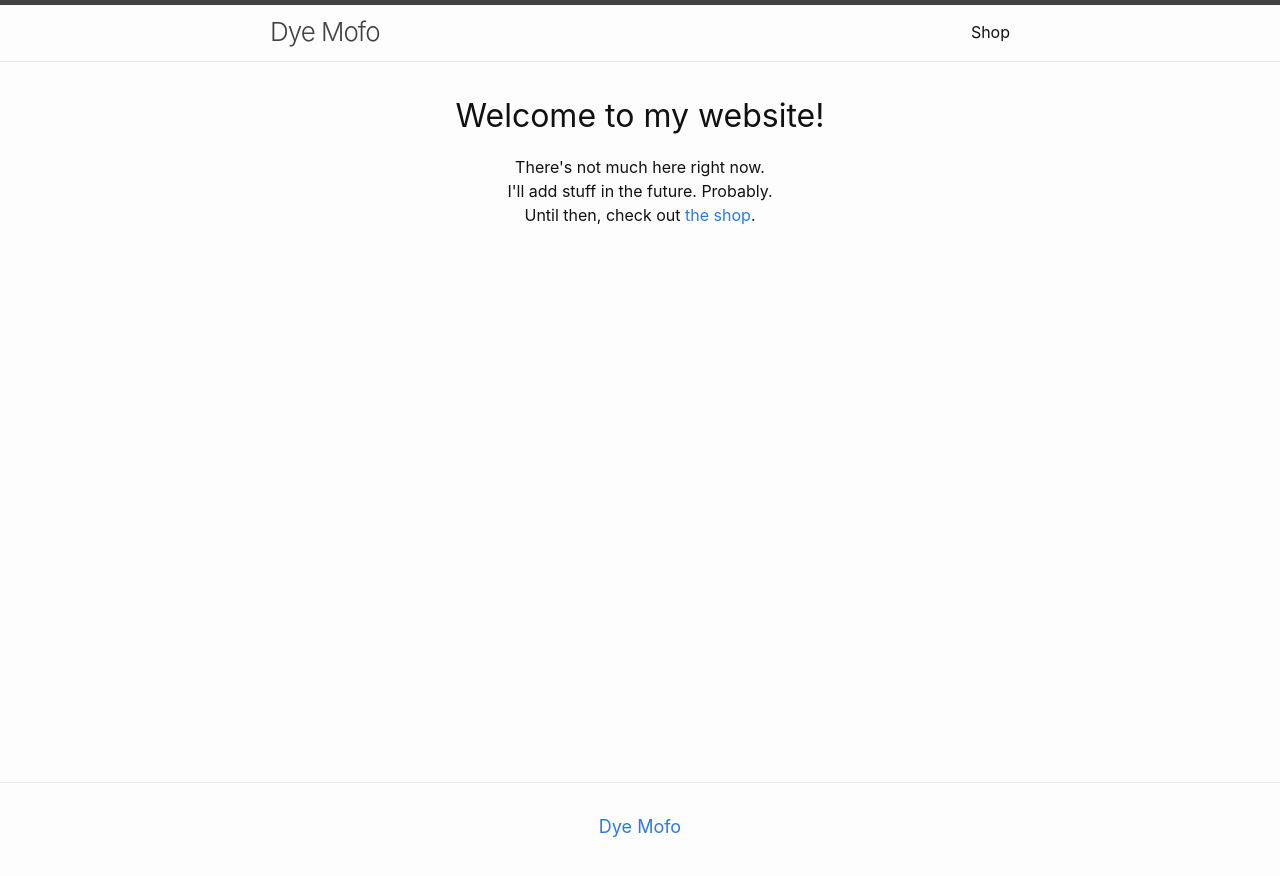
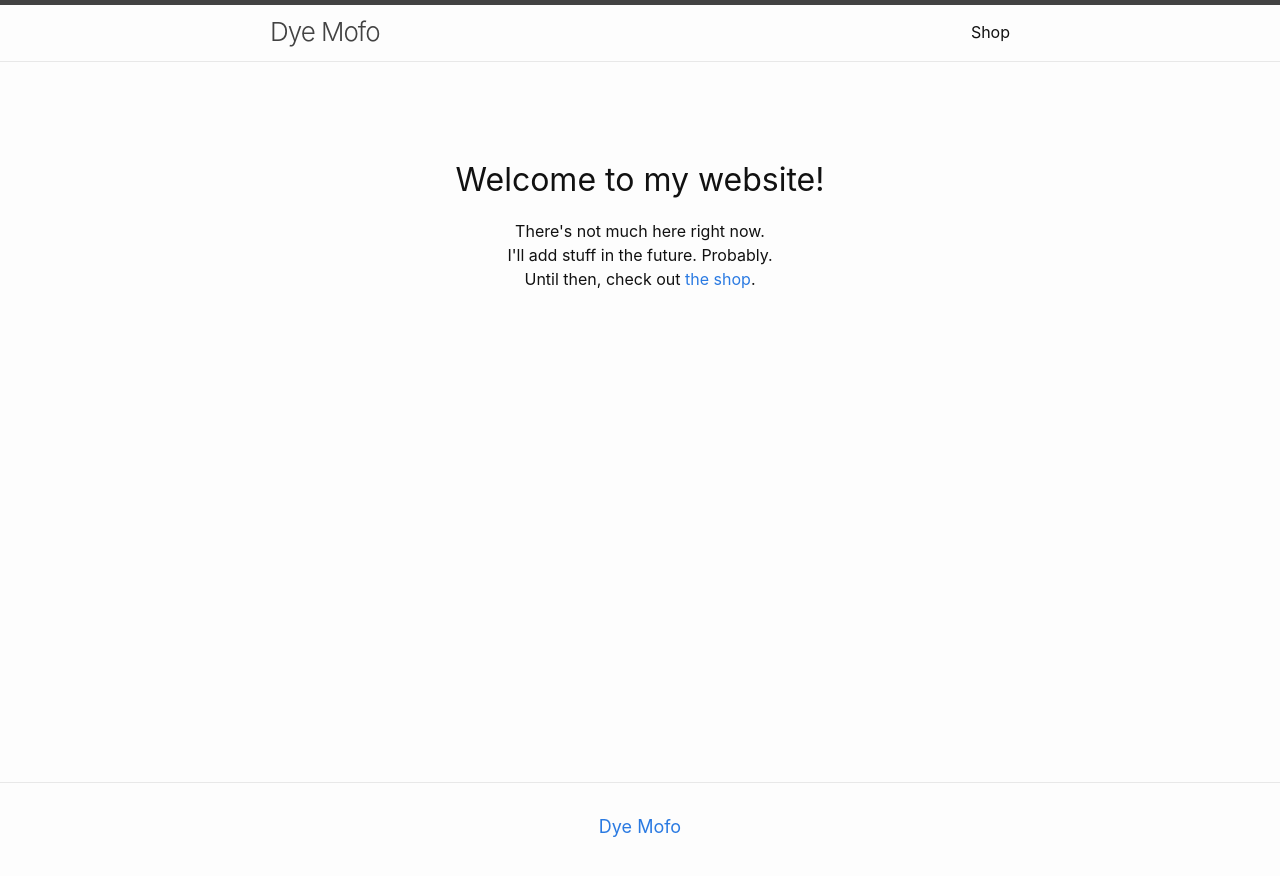
Before and after one commit to dslatten/dyemofo, a Jekyll site: the page built from index.markdown, in a window 1280 px wide. Shown: the top 876 px of the page. Built offline with Jekyll 4.4.1, drawn with Linux system fonts in a browser that asks for light colours.

Commit message:
Update index.markdown

```diff
--- a/index.markdown
+++ b/index.markdown
@@ -7,7 +7,7 @@ title:  "Home"
 ---
 
 
-<div style="text-align: center;">
+<div style="text-align: center;margin-top: 4em;">
 	<h1>Welcome to my website!</h1>
 	<p>
 		There's not much here right now. <br>
```
